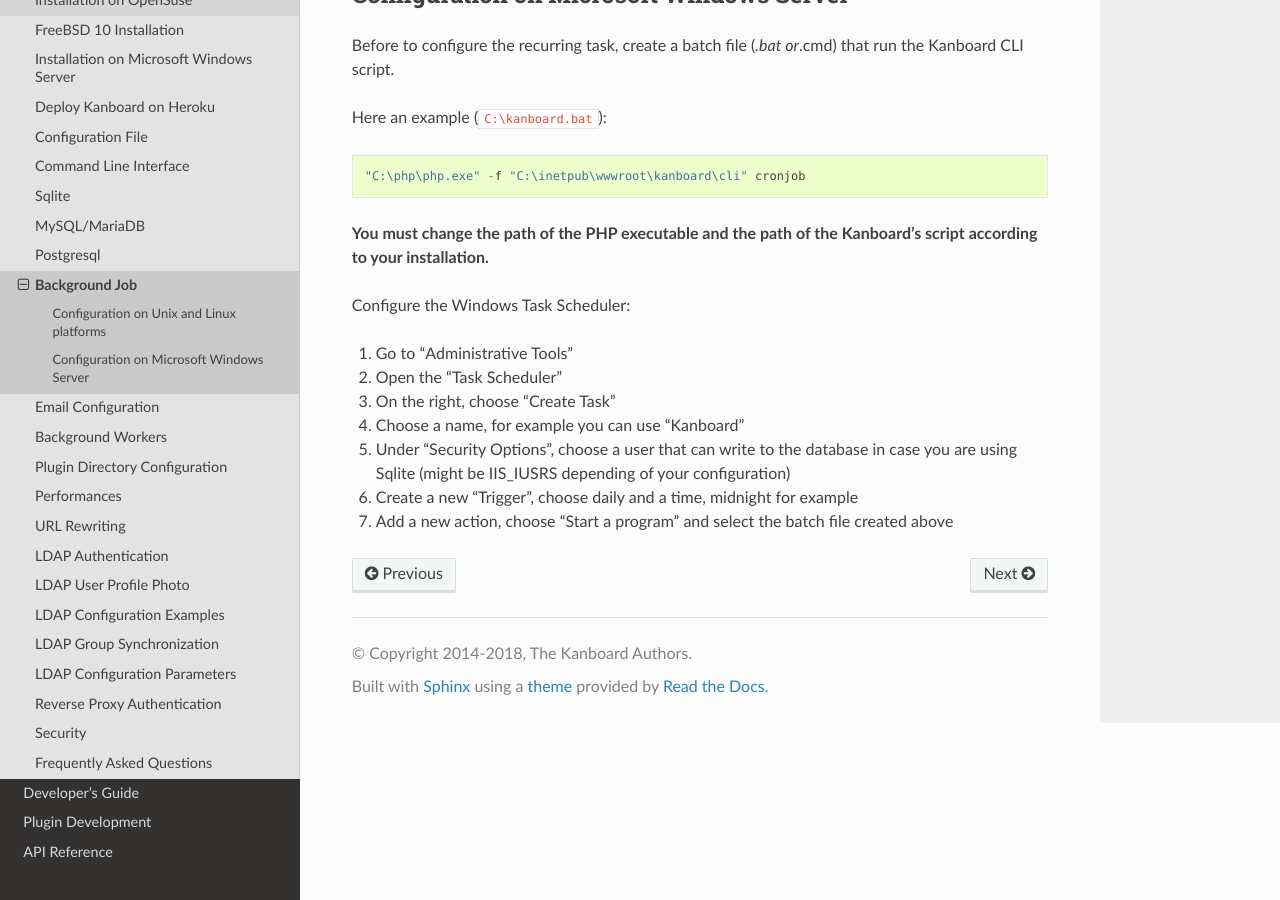
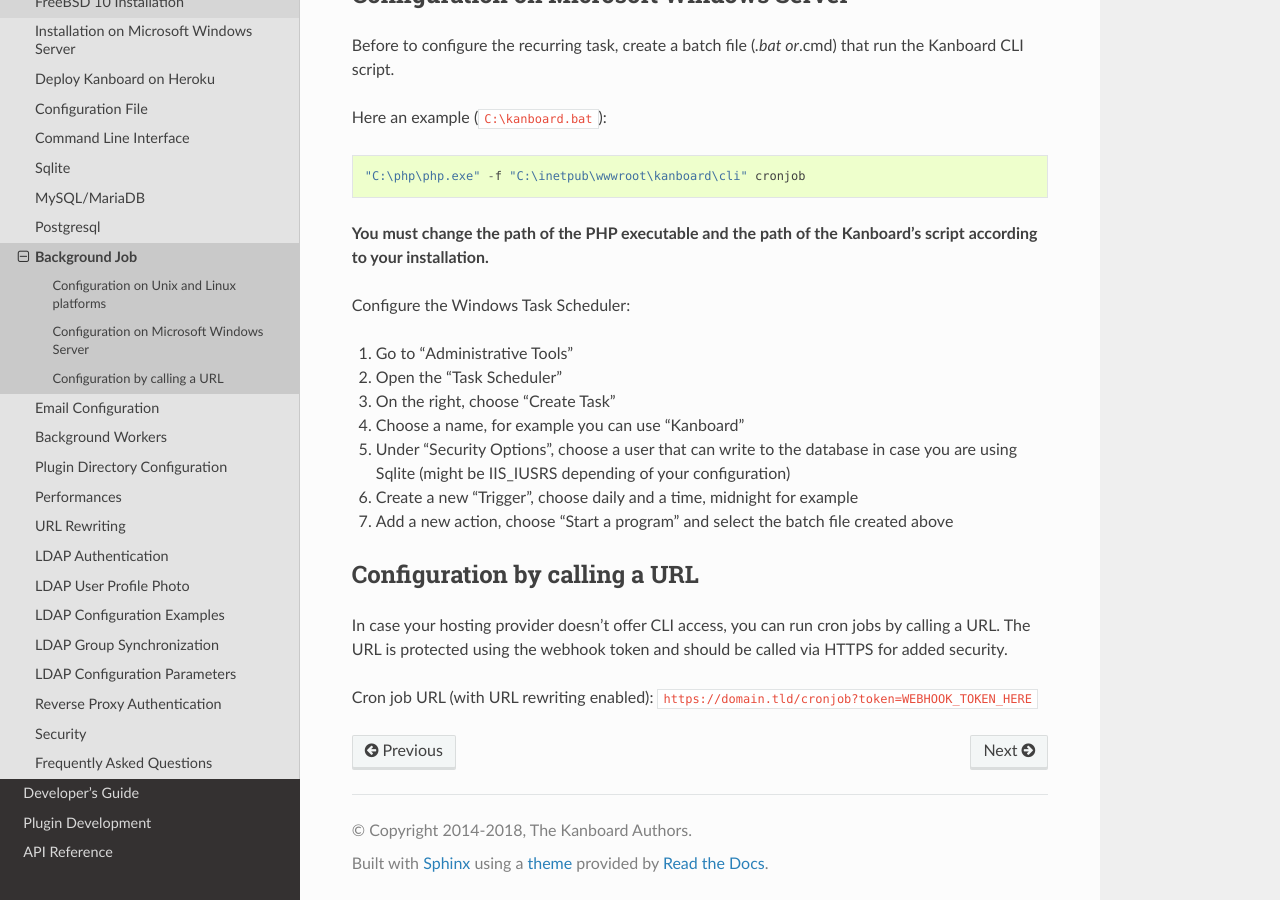
Before and after one commit to kanboard/documentation, a Sphinx documentation site: the page built from source/admin_guide/cronjob.rst, in a window 1280 px wide and 900 px high, scrolled down 828 px. Built offline with Sphinx 7.4.7 and the Read the Docs theme 2.0.0, drawn with Linux system fonts in a browser that asks for light colours.

Commit message:
Document running cron jobs via URL

```diff
--- a/source/admin_guide/cronjob.rst
+++ b/source/admin_guide/cronjob.rst
@@ -61,3 +61,13 @@
 6. Create a new “Trigger”, choose daily and a time, midnight for example
 7. Add a new action, choose “Start a program” and select the batch file
    created above
+
+Configuration by calling a URL
+------------------------------
+
+In case your hosting provider doesn't offer CLI access, you can run cron
+jobs by calling a URL. The URL is protected using the webhook token and
+should be called via HTTPS for added security.
+
+Cron job URL (with URL rewriting enabled):
+``https://domain.tld/cronjob?token=WEBHOOK_TOKEN_HERE``
```
